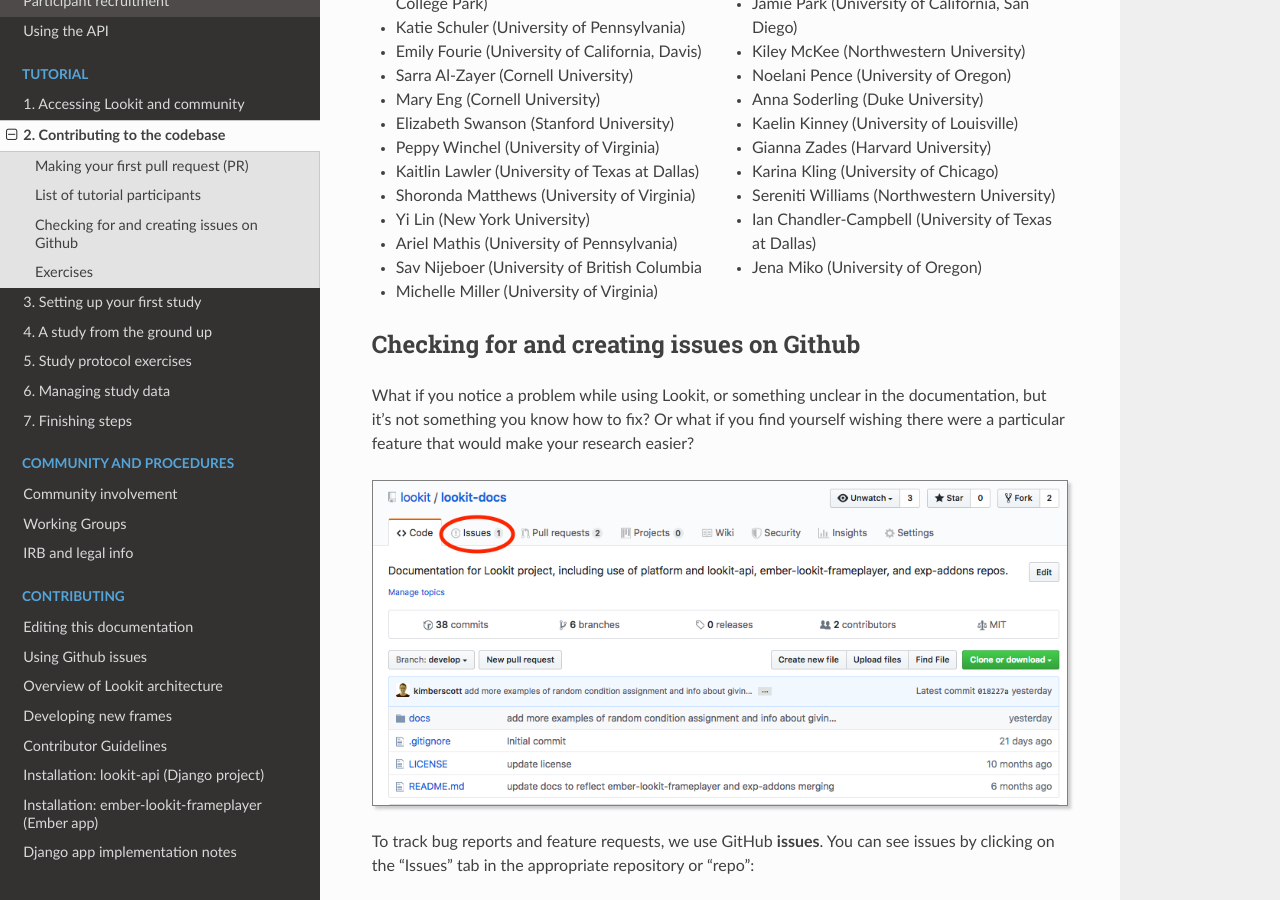
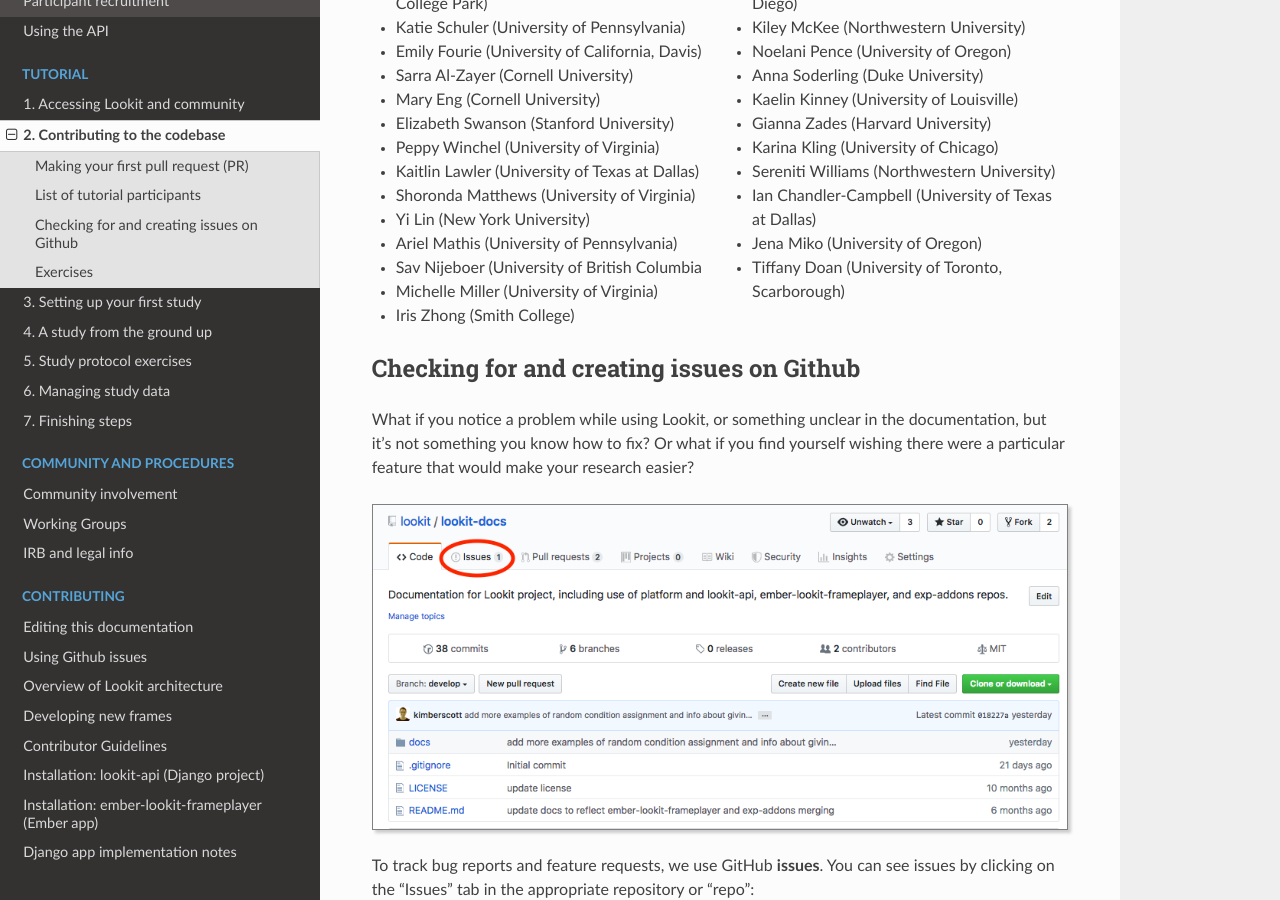
Before and after one commit to lookit/lookit-docs, a Sphinx documentation site: the page built from docs/source/tutorial-contributing.rst, in a window 1280 px wide and 900 px high, scrolled down 6849 px. Built offline with Sphinx 7.4.7 and the Read the Docs theme 2.0.0, drawn with Linux system fonts in a browser that asks for light colours.

Commit message:
Add tutorial participant to list

```diff
--- a/docs/source/tutorial-contributing.rst
+++ b/docs/source/tutorial-contributing.rst
@@ -256,6 +256,7 @@
 - Sereniti Williams (Northwestern University)
 - Ian Chandler-Campbell (University of Texas at Dallas)
 - Jena Miko (University of Oregon)
+- Tiffany Doan (University of Toronto, Scarborough)
 
 Checking for and creating issues on Github
 -------------------------------------------
```
